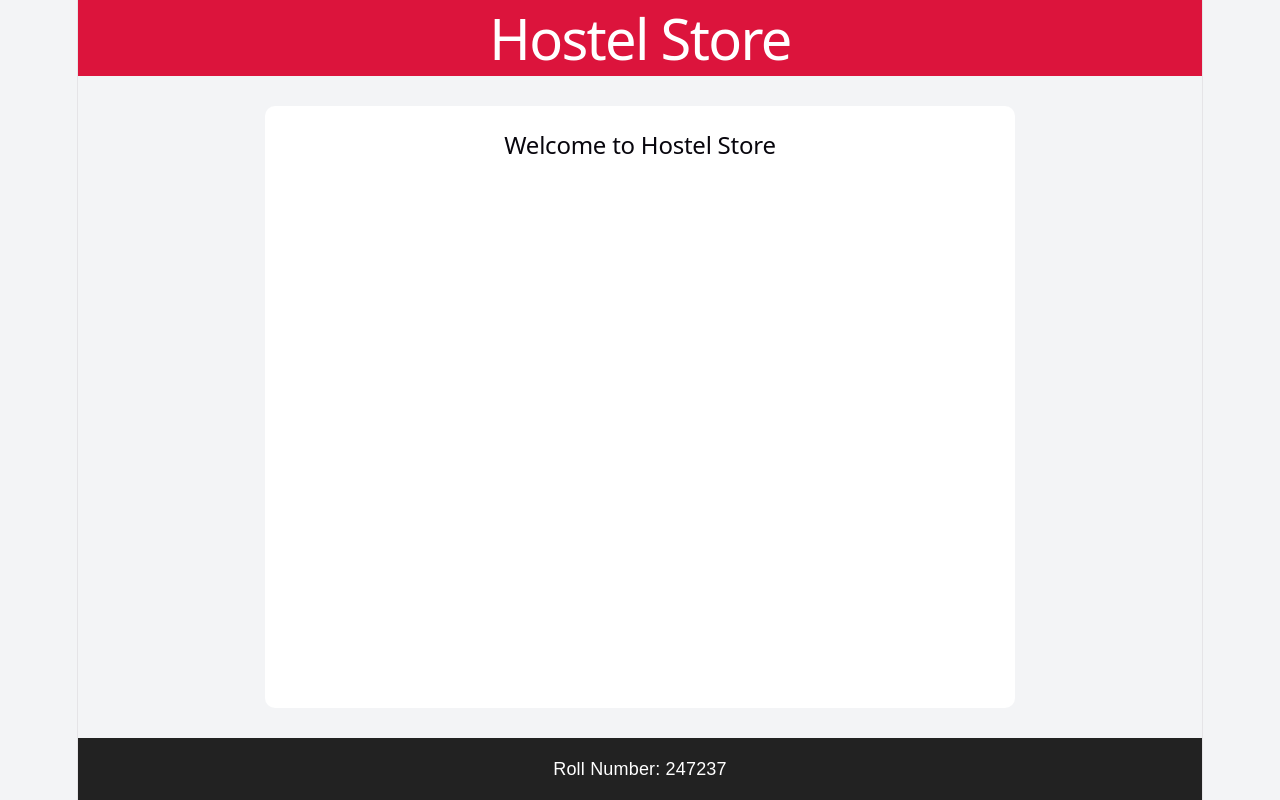
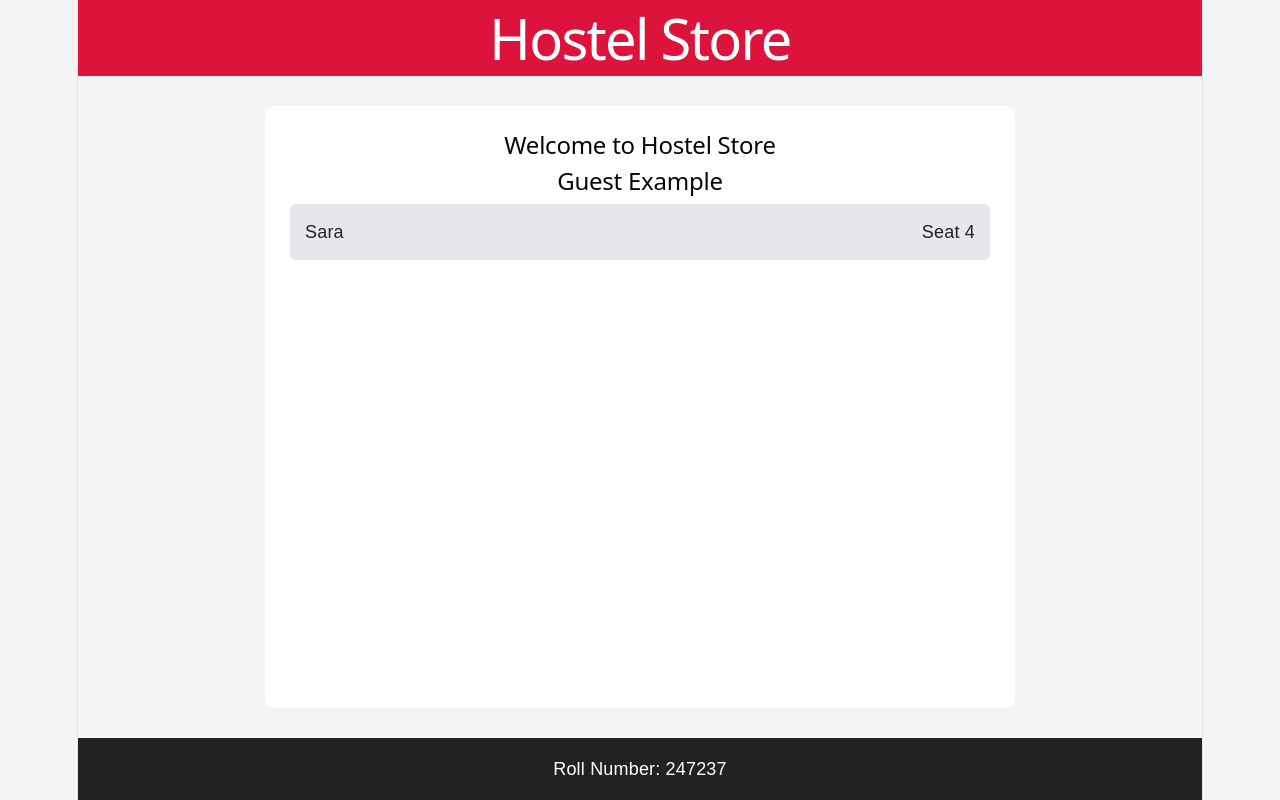
Before and after one commit to SufyanAmjad804/f24a-247237-lab7, a React (Vite) app: page / in a window 1280 px wide. Built offline with nearby package versions, Linux system fonts and the light colour scheme.

Commit message:
1 The gate — The guest

```diff
--- a/src/App.css
+++ b/src/App.css
@@ -43,3 +43,11 @@ body {
   text-align: center;
   padding: 18px;
 }
+.guest {
+  display: flex;
+  justify-content: space-between;
+  padding: 15px;
+  background: #e5e7eb;
+  border-radius: 6px;
+  margin-bottom: 10px;
+}
--- a/src/App.jsx
+++ b/src/App.jsx
@@ -1,5 +1,15 @@
 
 import "./App.css";
+
+// Topic 2: Guest component
+function Guest({ name, seat }) {
+  return (
+    <div className="guest">
+      <span>{name}</span>
+      <span>Seat {seat}</span>
+    </div>
+  );
+}
 
 function App() {
   return (
@@ -10,6 +20,9 @@ function App() {
 
       <main className="main">
         <h2>Welcome to Hostel Store</h2>
+
+        <h2>Guest Example</h2>
+        <Guest name="Sara" seat={4} />
       </main>
 
       <footer className="footer">
```
